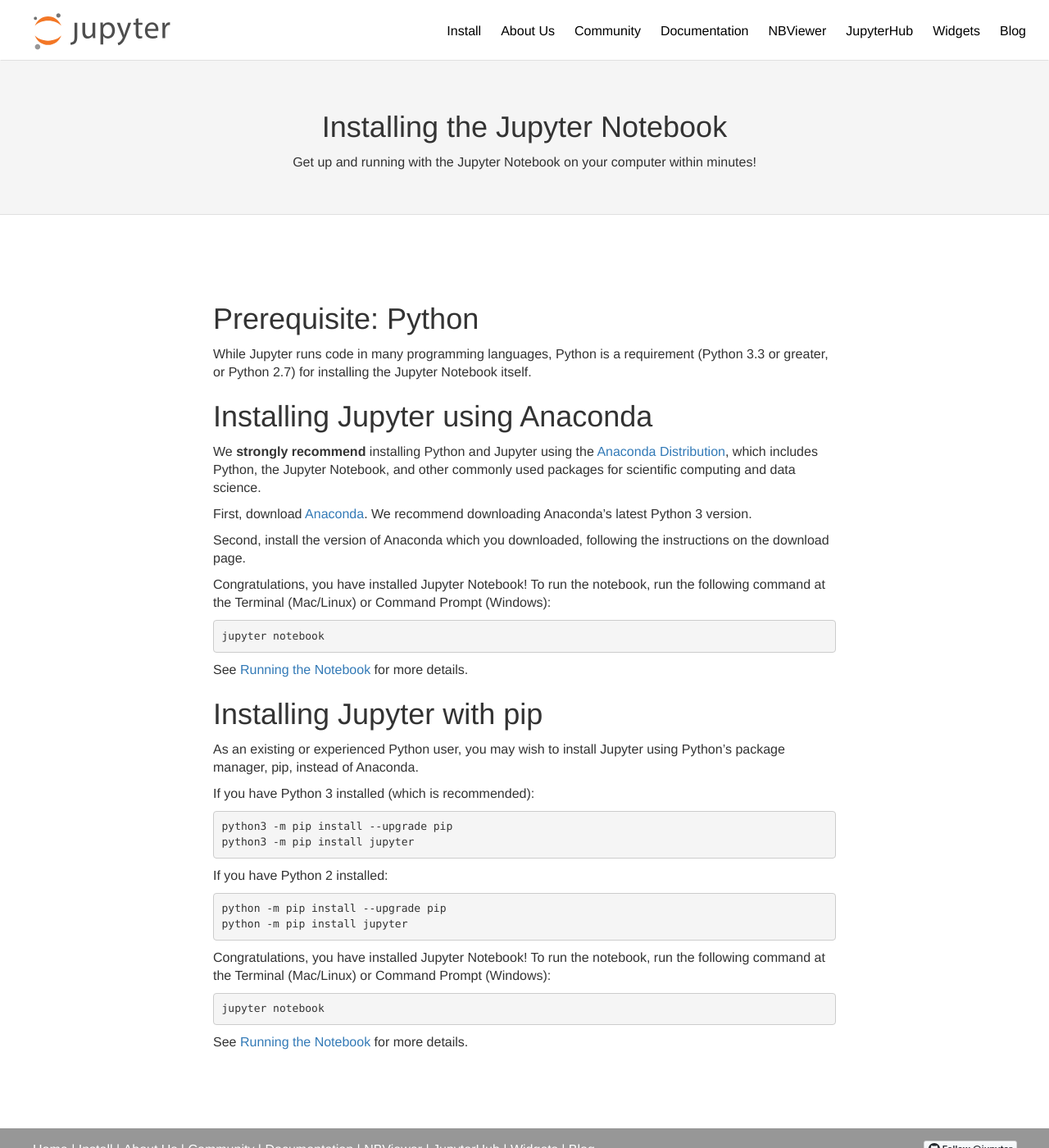
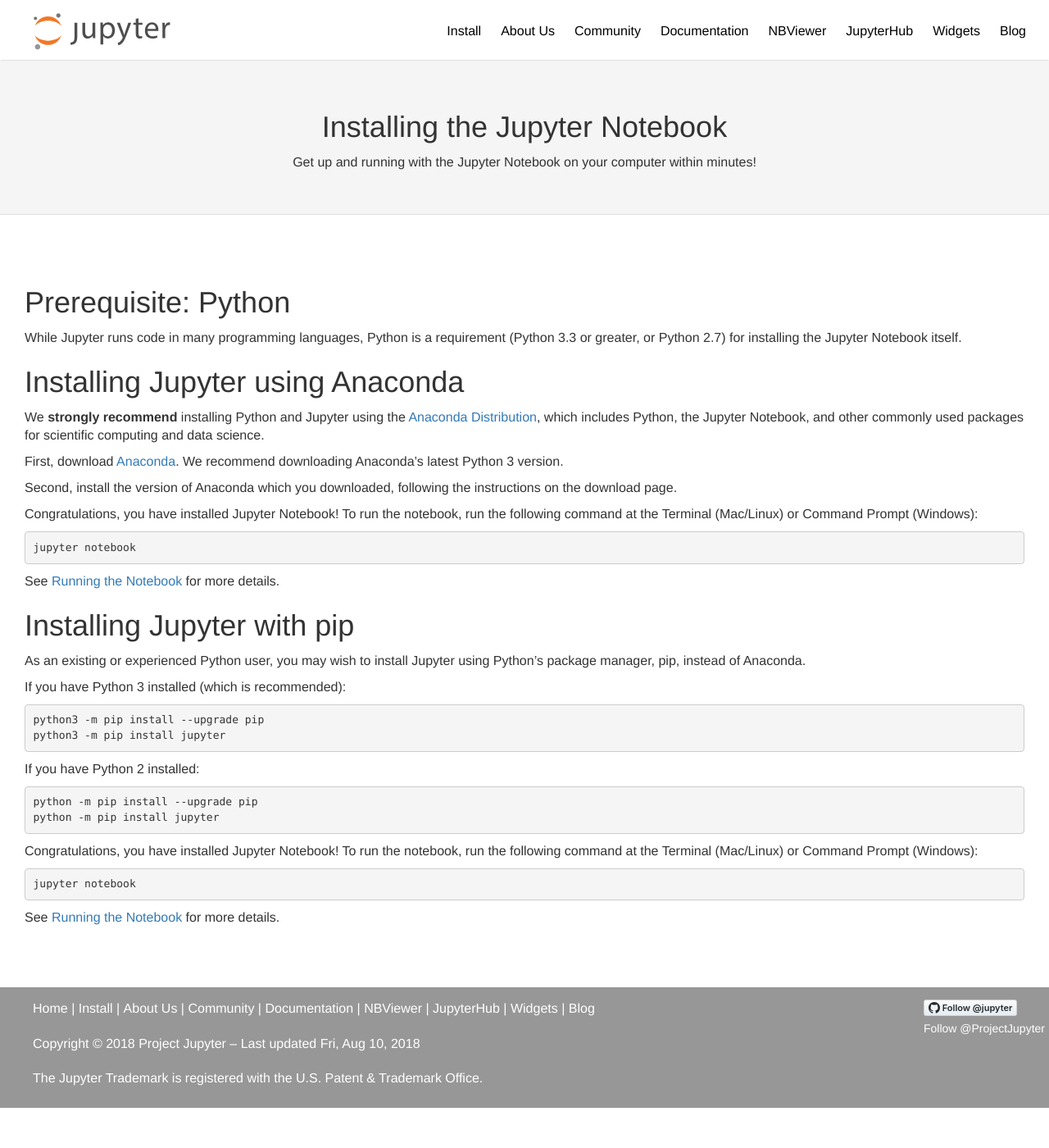
Before and after one commit to jupyter/jupyter.github.io, a Jekyll site: the page built from install.md, in a window 1280 px wide and 1400 px high. Shown: the whole window at 82% size. Built offline with Jekyll 4.4.1, drawn with Linux system fonts in a browser that asks for light colours; comment, search, counter and statistics services are not loaded.

Commit message:
some css fixes

```diff
--- a/css/markdown_page.css
+++ b/css/markdown_page.css
@@ -6,9 +6,18 @@
 }
 
 div.page_content, div.post_content {
-  max-width: 800px;
-  margin: auto;
-  padding: 20px 20px;
+  margin: 0;
+  padding: 0;
+}
+
+div.page_content.container > p,
+div.page_content.container > h1,
+div.page_content.container > h2,
+div.page_content.container > h3,
+div.page_content.container > div.highlighter-rouge
+{
+    padding-left:30px;
+    padding-right: 30px;
 }
 
 img.title_image {
```
